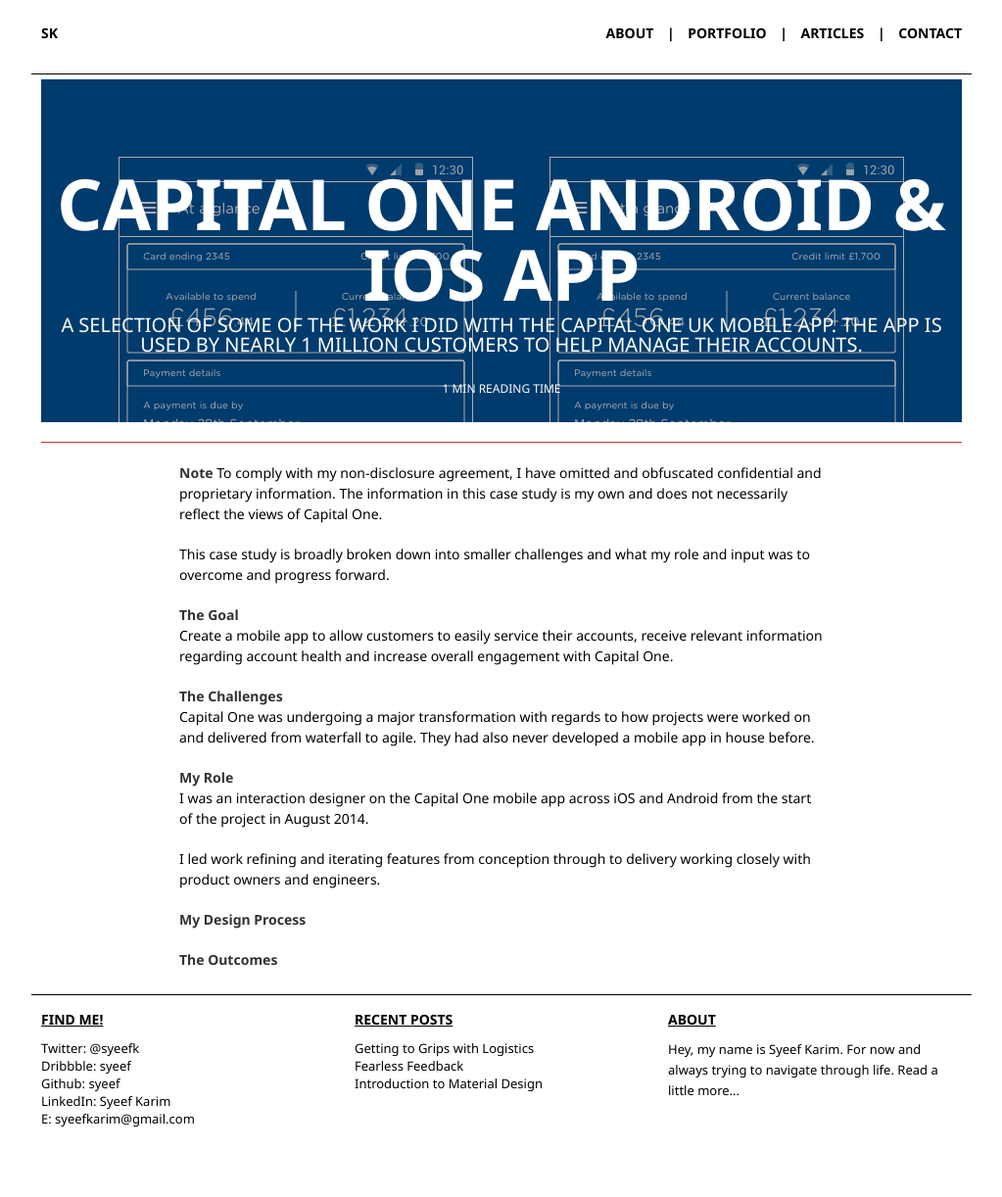
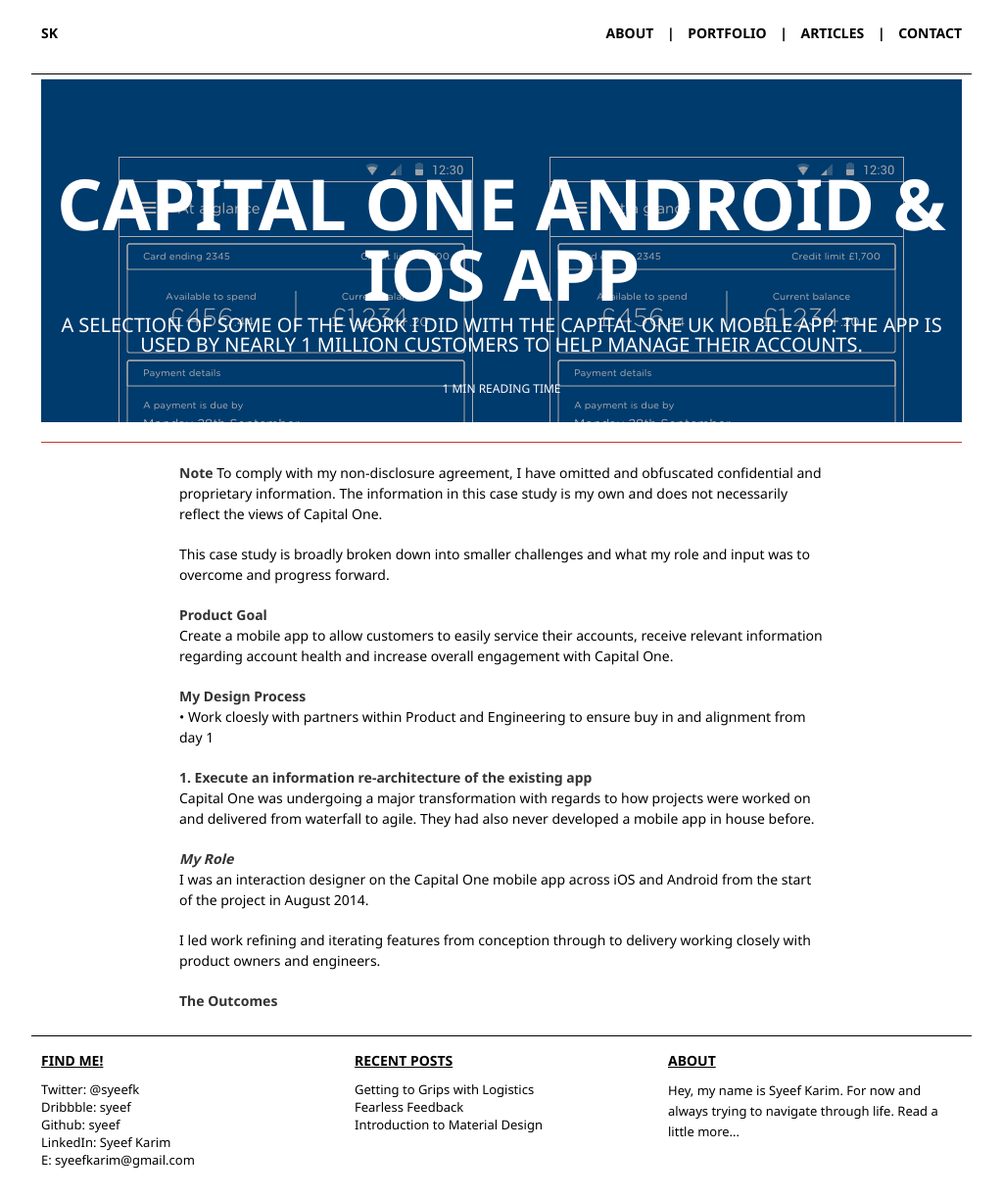
Before and after one commit to syeef/syeefkarim-2016-v0, a Jekyll site: the page built from portfolio/capitalone.md, in a window 1280 px wide. Shown: the whole page at 98% size, without its empty margins (128-1151 px from the left). Built offline with Jekyll 4.4.1, drawn with Linux system fonts in a browser that asks for light colours; before the commit the page ends 1180 px from its top, so only the background shows below that.

Commit message:
update capital one page

```diff
--- a/portfolio/capitalone.md
+++ b/portfolio/capitalone.md
@@ -12,17 +12,18 @@ To comply with my non-disclosure agreement, I have omitted and obfuscated confid
 
 This case study is broadly broken down into smaller challenges and what my role and input was to overcome and progress forward.
 
-**The Goal**
+**Product Goal**
 Create a mobile app to allow customers to easily service their accounts, receive relevant information regarding account health and increase overall engagement with Capital One.
 
-**The Challenges**
+**My Design Process**
+• Work cloesly with partners within Product and Engineering to ensure buy in and alignment from day 1
+
+**1. Execute an information re-architecture of the existing app**
 Capital One was undergoing a major transformation with regards to how projects were worked on and delivered from waterfall to agile. They had also never developed a mobile app in house before.
 
-**My Role**
+***My Role***
 I was an interaction designer on the Capital One mobile app across iOS and Android from the start of the project in August 2014.
 
 I led work refining and iterating features from conception through to delivery working closely with product owners and engineers.
 
-**My Design Process**
-
 **The Outcomes**
```
